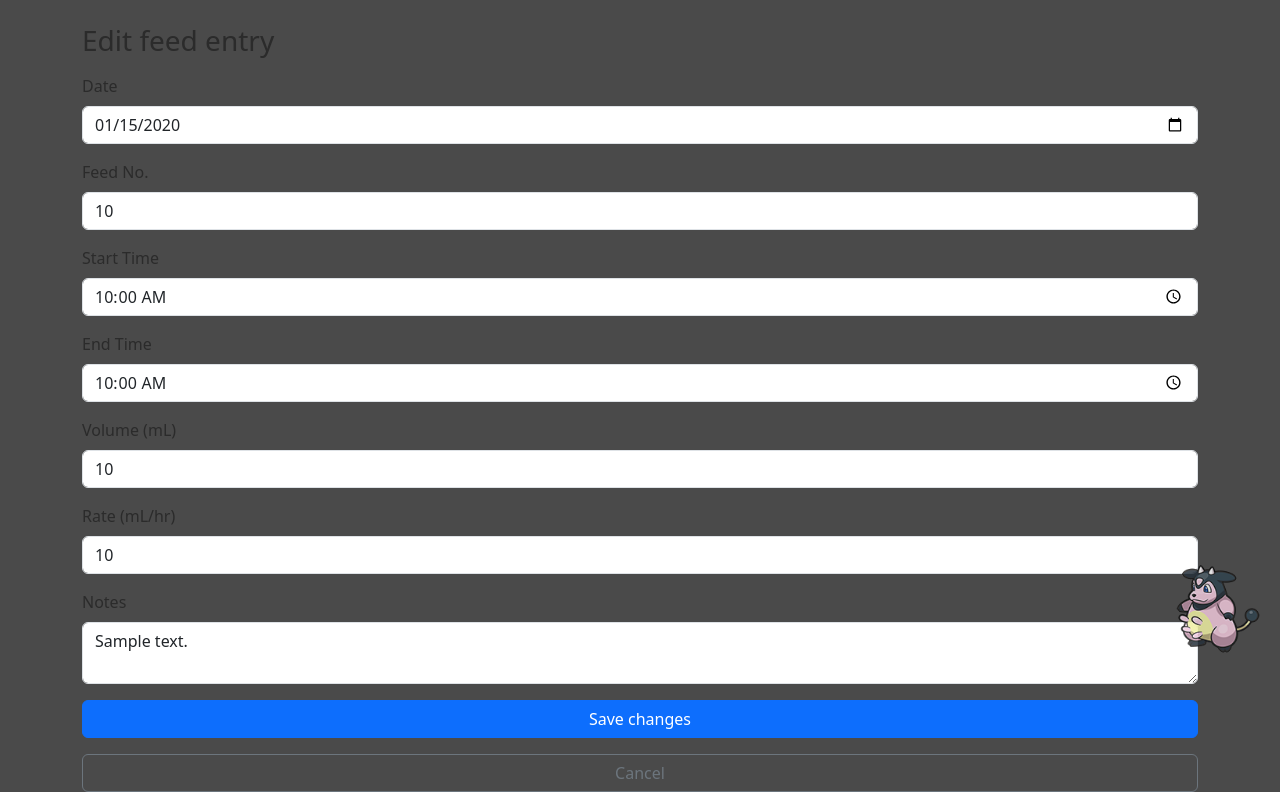
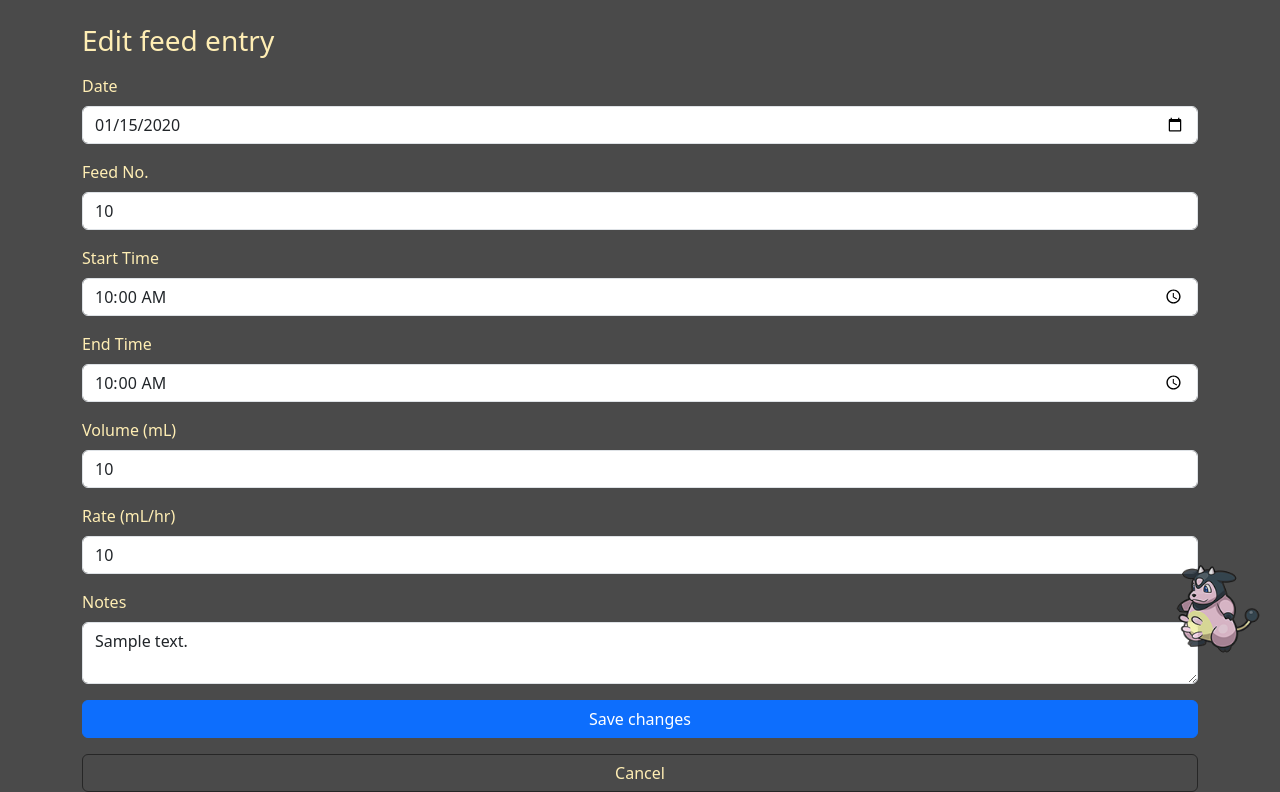
Before and after one commit to supersaiyoon/eli-care-log, a Flask app: page /feed/1/edit in a window 1280 px wide. Shown: the part 134-926 px from the top of the page. Run offline with Flask 3, Linux system fonts and the light colour scheme; tables that the repository leaves empty hold one stand-in row (values such as "Sample post"); parts of the project's set-up code (start-up, migrations or seed data) failed here and were passed over.

Commit message:
Fix feed edit form label, title, and cancel button contrast

```diff
--- a/templates/base.html
+++ b/templates/base.html
@@ -94,9 +94,27 @@
                 background-color: var(--app-accent) !important;
                 color: var(--app-card-bg) !important;
             }
+
+            .btn-outline-secondary {
+                color: var(--app-page-title) !important;
+                border-color: var(--app-border) !important;
+            }
+
+            .btn-outline-secondary:hover {
+                background-color: var(--app-surface-elevated) !important;
+            }
+
+            /* Forms */
+            .form-label {
+                color: var(--app-form-label, var(--app-text)) !important;
+            }
+
+            .form-control::placeholder,
+            textarea::placeholder {
+                color: var(--app-text-muted) !important;
+            }
         </style>
         {% endif %}
-
     </head>
 
     <body>
--- a/templates/feed_edit.html
+++ b/templates/feed_edit.html
@@ -1,6 +1,6 @@
 {% extends "base.html" %}
 {% block body %}
-    <h3 class="mb-3">Edit feed entry</h3>
+    <h3 class="mb-3 page-title">Edit feed entry</h3>
     <form method="post"
         action="{{ url_for('feed_update', feed_id=row.id) }}"
         class="vstack gap-3">
--- a/ui_themes.py
+++ b/ui_themes.py
@@ -21,6 +21,7 @@ PAGE_THEMES = {
             "--app-bg": "#4a4a4a",
             "--app-card-bg": "#f8c3b6",
             "--app-card-header-bg": "#f2b8ab",
+            "--app-form-label": "#ffeeb4",
             "--app-surface-elevated": "#e6a99e",
             "--app-page-title": "#ffeeb4",
             "--app-border": "#262626",
```
